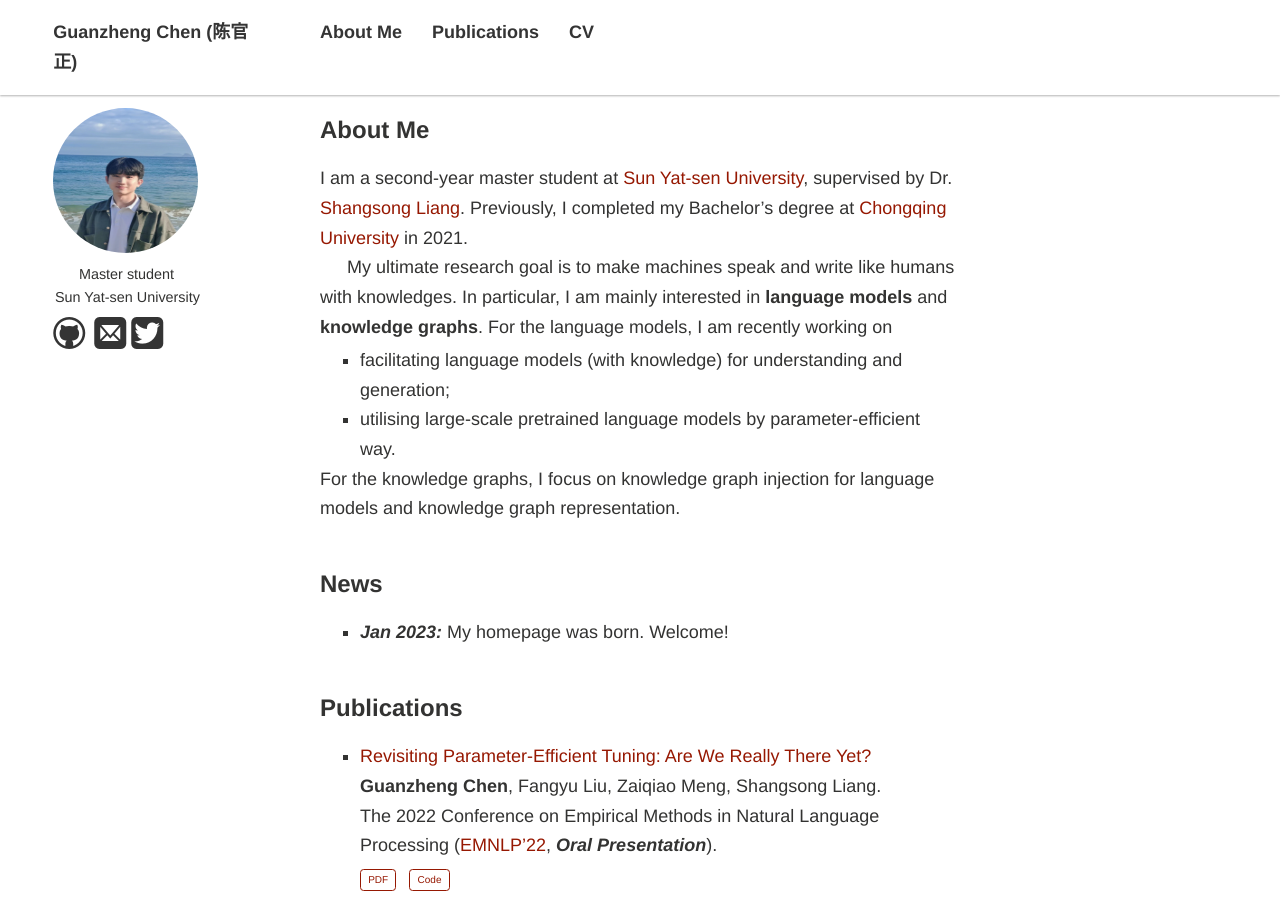
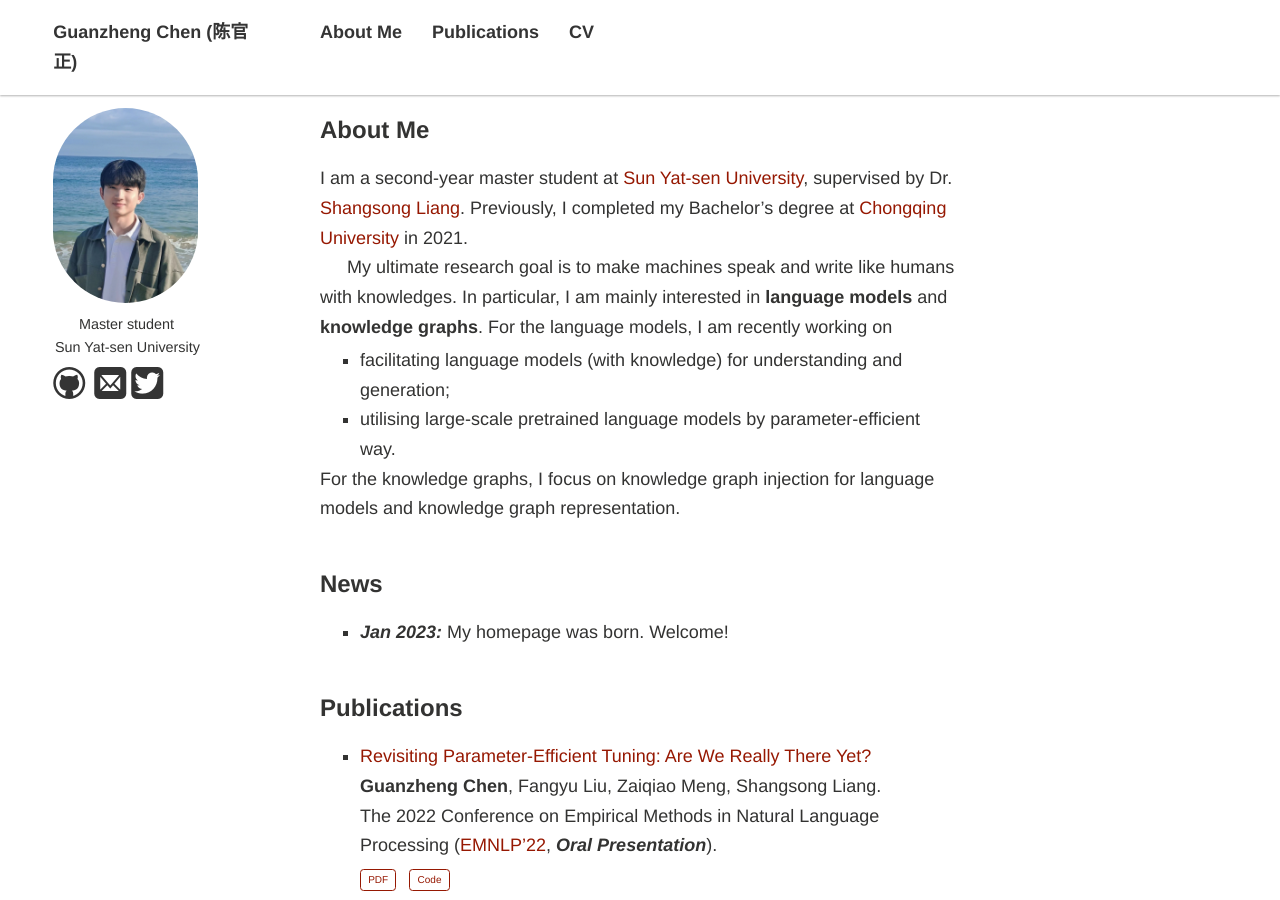
Before and after one commit to guanzhchen/guanzhchen.github.io, a Jekyll site: the page built from index.md, in a window 1280 px wide and 900 px high. Built offline with Jekyll 4.4.1, drawn with Linux system fonts in a browser that asks for light colours; nearby versions of some CDN libraries; comment, search, counter and statistics services are not loaded; a style sheet for code colours, icons or effects is not loaded.

Commit message:
update avatar

```diff
--- a/_config.yml
+++ b/_config.yml
@@ -35,7 +35,7 @@ plugins:
 
 owner:
   name:           Guanzheng Chen
-  avatar:         photo_informal.jpg
+  avatar:         avatar.jpg
   email:          guanzzh.chen@gmail.com
   twitter: gzchen3
   github: guanzhchen
--- a/_includes/author-bio.html
+++ b/_includes/author-bio.html
@@ -1,4 +1,4 @@
-<img src="{{ site.url }}/images/{{ site.owner.avatar }}" class="bio-photo" alt="{{ site.owner.name }} bio photo" width="145" height="145"></a>
+<img src="{{ site.url }}/images/{{ site.owner.avatar }}" class="bio-photo" alt="{{ site.owner.name }} bio photo" width="145" height="195"></a>
 
 <!-- <h4>{{ site.owner.name }}</h4> -->
 
```
Also changed, not shown: images/avatar.jpg (added), 1 other file.
